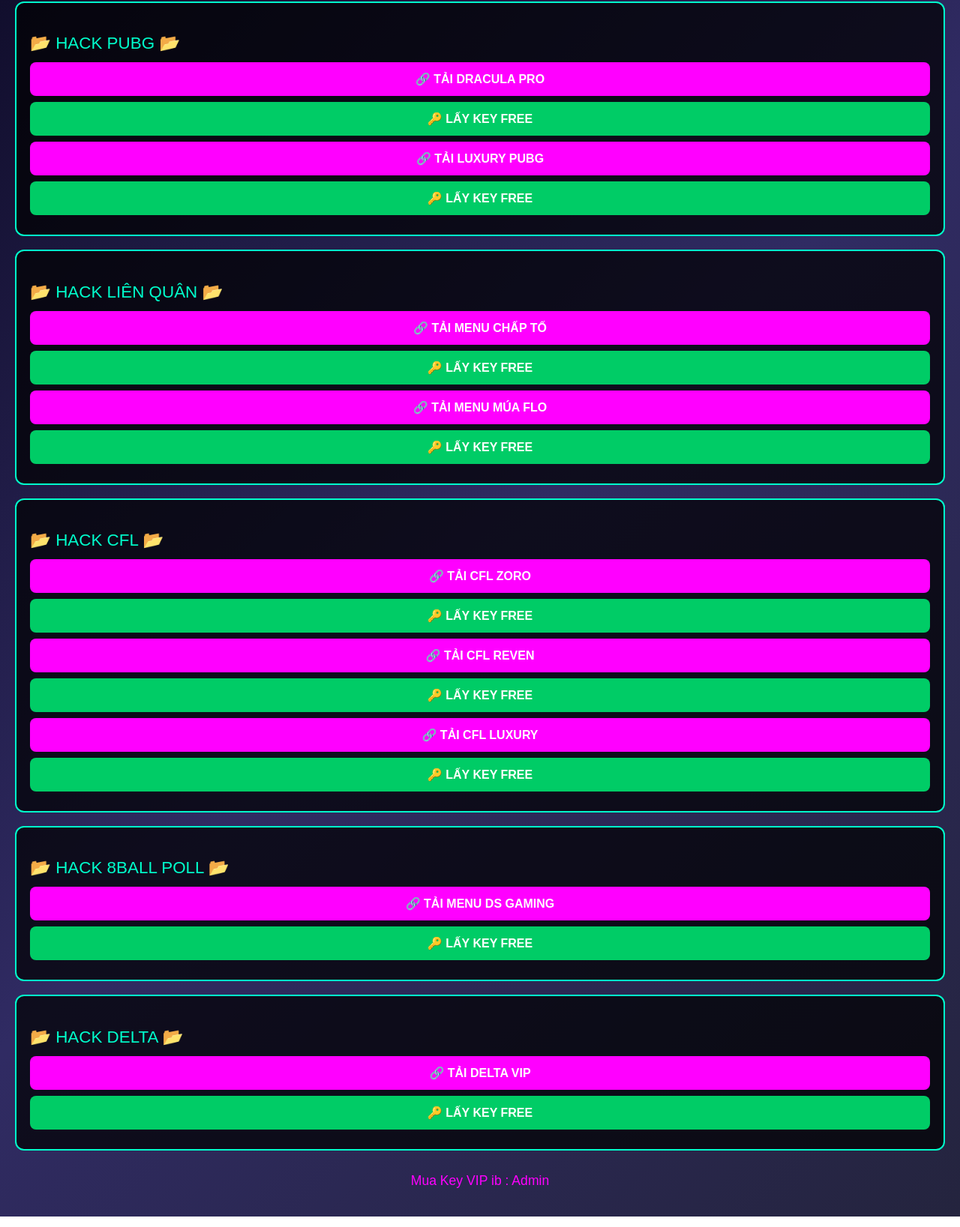
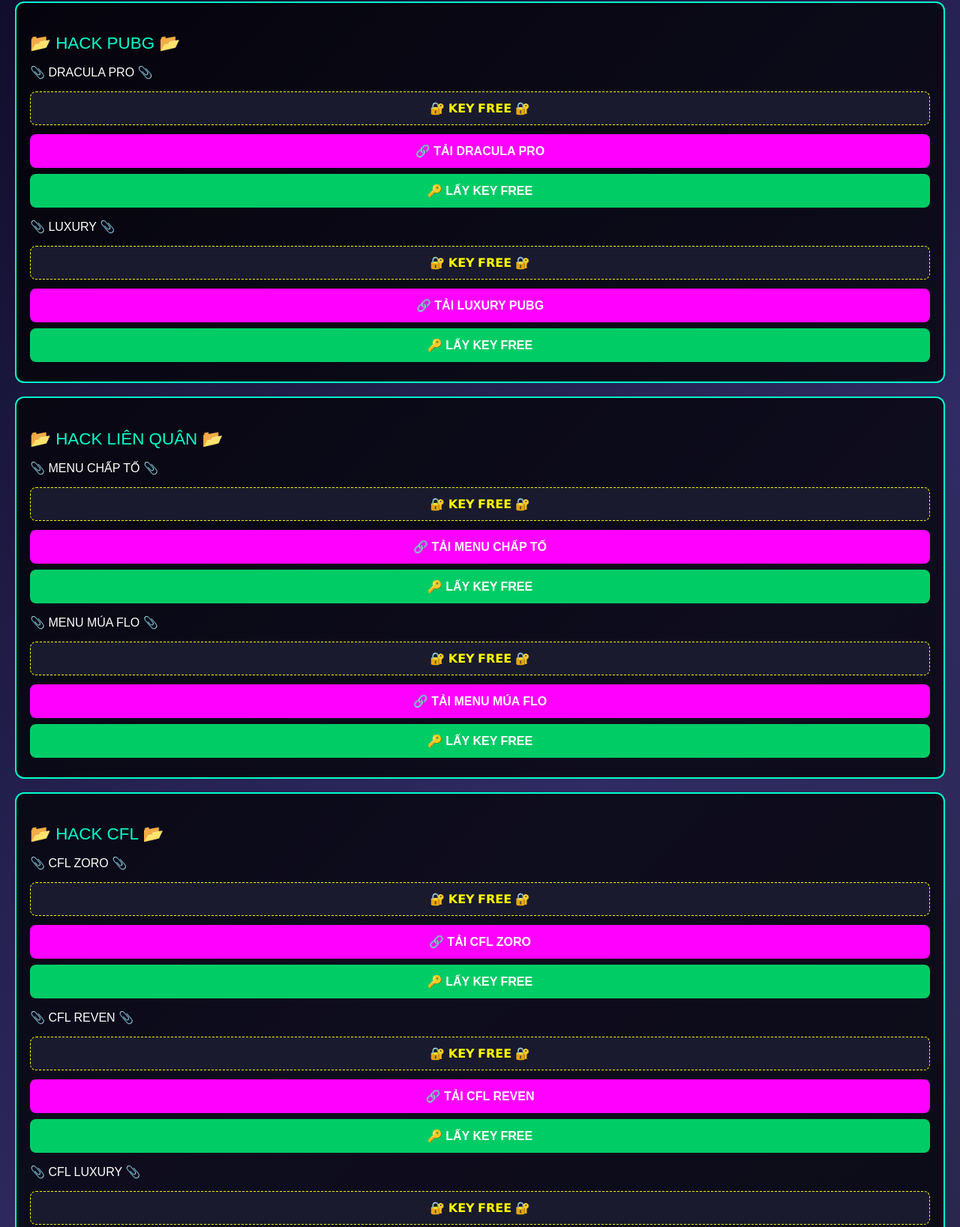
Before and after one commit to JQK-IOS/JQK, a plain HTML site: page index.html in a window 1280 px wide. Shown: the part 99-1736 px from the top of the page at 75% size. Drawn offline with Linux system fonts and the light colour scheme.

Commit message:
Update index.html

```diff
--- a/index.html
+++ b/index.html
@@ -65,9 +65,13 @@
     <div class="box">
         <p class="title">📂 HACK PUBG 📂</p>
 
+        <p>📎 DRACULA PRO 📎</p>
+        <div class="key">🔐 𝗞𝗘𝗬 𝗙𝗥𝗘𝗘 🔐</div>
         <a href="https://ipas.cc/ttuhk8" class="link-btn">🔗 TẢI DRACULA PRO</a>
         <a href="https://traffic68.com/vuot-link/8evzfdc" class="link-btn btn-key">🔑 LẤY KEY FREE</a>
 
+        <p>📎 LUXURY 📎</p>
+        <div class="key">🔐 𝗞𝗘𝗬 𝗙𝗥𝗘𝗘 🔐</div>
         <a href="https://ipas.cc/sim8dk" class="link-btn">🔗 TẢI LUXURY PUBG</a>
         <a href="https://traffic68.com/vuot-link/n89wgb7" class="link-btn btn-key">🔑 LẤY KEY FREE</a>
     </div>
@@ -75,9 +79,13 @@
     <div class="box">
         <p class="title">📂 HACK LIÊN QUÂN 📂</p>
 
+        <p>📎 MENU CHẤP TỐ 📎</p>
+        <div class="key">🔐 𝗞𝗘𝗬 𝗙𝗥𝗘𝗘 🔐</div>
         <a href="#" class="link-btn">🔗 TẢI MENU CHẤP TỐ</a>
         <a href="#" class="link-btn btn-key">🔑 LẤY KEY FREE</a>
 
+        <p>📎 MENU MÚA FLO 📎</p>
+        <div class="key">🔐 𝗞𝗘𝗬 𝗙𝗥𝗘𝗘 🔐</div>
         <a href="#" class="link-btn">🔗 TẢI MENU MÚA FLO</a>
         <a href="#" class="link-btn btn-key">🔑 LẤY KEY FREE</a>
     </div>
@@ -85,24 +93,34 @@
     <div class="box">
         <p class="title">📂 HACK CFL 📂</p>
 
+        <p>📎 CFL ZORO 📎</p>
+        <div class="key">🔐 𝗞𝗘𝗬 𝗙𝗥𝗘𝗘 🔐</div>
         <a href="#" class="link-btn">🔗 TẢI CFL ZORO</a>
         <a href="#" class="link-btn btn-key">🔑 LẤY KEY FREE</a>
 
+        <p>📎 CFL REVEN 📎</p>
+        <div class="key">🔐 𝗞𝗘𝗬 𝗙𝗥𝗘𝗘 🔐</div>
         <a href="#" class="link-btn">🔗 TẢI CFL REVEN</a>
         <a href="#" class="link-btn btn-key">🔑 LẤY KEY FREE</a>
 
+        <p>📎 CFL LUXURY 📎</p>
+        <div class="key">🔐 𝗞𝗘𝗬 𝗙𝗥𝗘𝗘 🔐</div>
         <a href="#" class="link-btn">🔗 TẢI CFL LUXURY</a>
         <a href="#" class="link-btn btn-key">🔑 LẤY KEY FREE</a>
     </div>
 
     <div class="box">
         <p class="title">📂 HACK 8BALL POLL 📂</p>
+        <p>📎 MENU DS GAMING 📎</p>
+        <div class="key">🔐 𝗞𝗘𝗬 𝗙𝗥𝗘𝗘 🔐</div>
         <a href="#" class="link-btn">🔗 TẢI MENU DS GAMING</a>
         <a href="#" class="link-btn btn-key">🔑 LẤY KEY FREE</a>
     </div>
 
     <div class="box">
         <p class="title">📂 HACK DELTA 📂</p>
+        <p>📎 MENU DELTA VIP 📎</p>
+        <div class="key">🔐 𝗞𝗘𝗬 𝗙𝗥𝗘𝗘 🔐</div>
         <a href="#" class="link-btn">🔗 TẢI DELTA VIP</a>
         <a href="#" class="link-btn btn-key">🔑 LẤY KEY FREE</a>
     </div>
```
